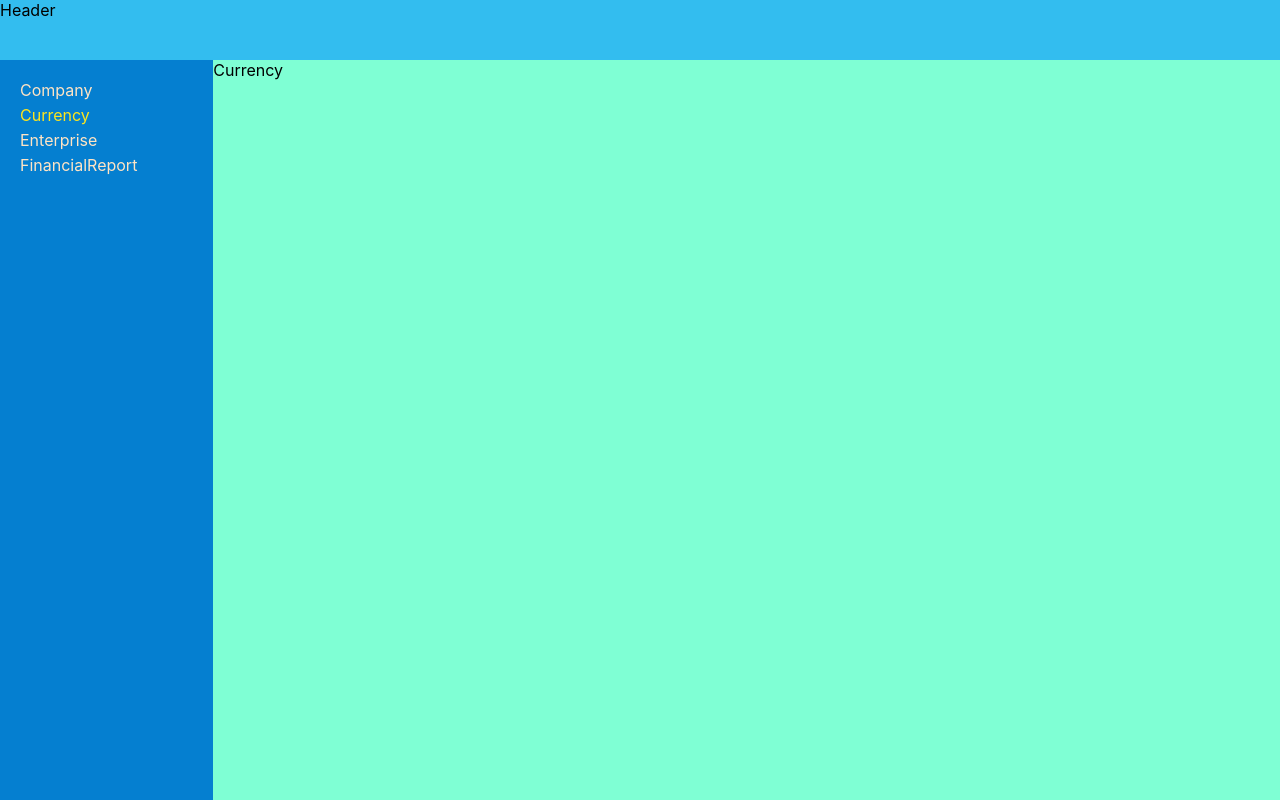
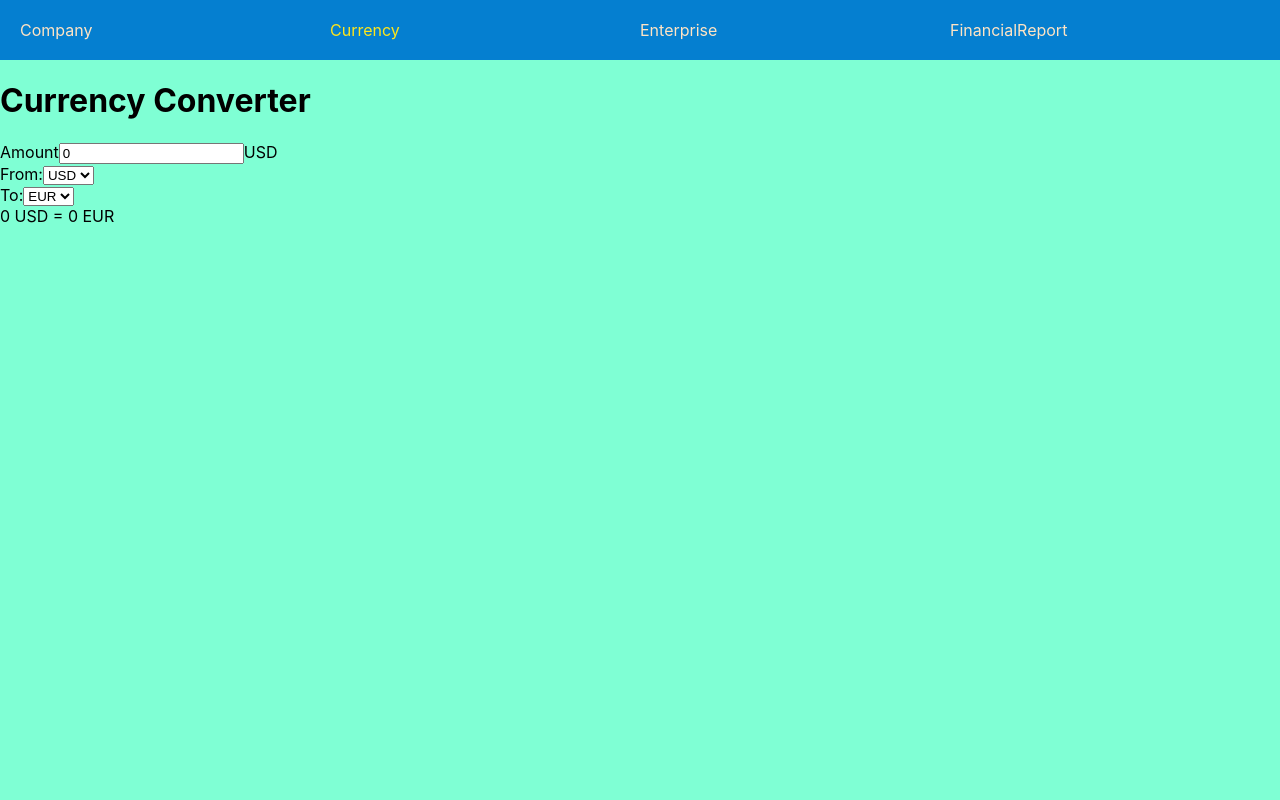
Before and after one commit to SerhiiKhv/Holding-Systeam-KW, a React (Create React App) app: page /currency in a window 1280 px wide. Built offline with nearby package versions, Linux system fonts and the light colour scheme.

Commit message:
Added functions for currency

```diff
--- a/src/App.css
+++ b/src/App.css
@@ -5,8 +5,8 @@
   display: grid;
 
   grid-template-areas:
-   "h h"
-   "n c";
+   "n n"
+   "c c";
 
   grid-template-rows: 60px 1fr;
   grid-template-columns: 1fr 5fr;
--- a/src/App.tsx
+++ b/src/App.tsx
@@ -1,6 +1,5 @@
 import React from 'react';
 import './App.css';
-import {Header} from "./Component/Header/Header";
 import {Nav} from "./Component/Nav/Nav";
 import {LanguageProvider} from "./Component/Language/components/LanguageContext";
 import {BrowserRouter, Route, Routes} from 'react-router-dom';
@@ -14,8 +13,6 @@ import {FinancialReport} from "./Component/Content/FinancialReport/FinancialRepo
 const AppStart = () => {
     return (
         <div className='app-wrapper'>
-            <Header/>
-
             <Nav/>
 
             <div className='app-wrapper-content'>
--- a/src/Component/Content/Currency/Currency.tsx
+++ b/src/Component/Content/Currency/Currency.tsx
@@ -1,5 +1,98 @@
+import React, {useState} from 'react';
+
+interface CurrencyInputProps {
+    label: string;
+    currency: string;
+    value: number;
+    onValueChange: (newValue: number) => void;
+}
+interface ExchangeRate {
+    fromCurrency: string;
+    toCurrency: string;
+    rate: number;
+}
+const CurrencyInput = (props: CurrencyInputProps) => {
+    const {label, currency, value, onValueChange} = props;
+
+    const handleValueChange = (event: React.ChangeEvent<HTMLInputElement>) => {
+        const newValue = parseFloat(event.target.value);
+        onValueChange(newValue);
+    }
+
+    return (
+        <div>
+            <label>{label}</label>
+            <input type="number" value={value} onChange={handleValueChange}/>
+            <span>{currency}</span>
+        </div>
+    );
+}
+const convertCurrency = (amount: number, fromCurrency: string,
+                         toCurrency: string, exchangeRates: ExchangeRate[]): number => {
+    if (fromCurrency !== toCurrency) {
+        const exchangeRate = exchangeRates.find(rate => rate.fromCurrency === fromCurrency
+            && rate.toCurrency === toCurrency);
+
+        if (!exchangeRate) {
+            throw new Error(`Cannot find exchange rate from ${fromCurrency} to ${toCurrency}`);
+        }
+
+        return amount * exchangeRate.rate;
+
+    } else {
+        return amount
+    }
+
+
+}
+
+
 export const Currency = () => {
-    return <div>
-        Currency
-    </div>
+
+    const [amount, setAmount] = useState(0);
+    const [fromCurrency, setFromCurrency] = useState('USD');
+    const [toCurrency, setToCurrency] = useState('EUR');
+
+    const exchangeRates: ExchangeRate[] = [
+        {fromCurrency: 'USD', toCurrency: 'EUR', rate: 0.84},
+        {fromCurrency: 'USD', toCurrency: 'UAH', rate: 36.95},
+        {fromCurrency: 'EUR', toCurrency: 'UAH', rate: 40.33},
+        {fromCurrency: 'EUR', toCurrency: 'USD', rate: 1.09},
+        {fromCurrency: 'UAH', toCurrency: 'USD', rate: 0.027},
+        {fromCurrency: 'UAH', toCurrency: 'EUR', rate: 0.025},
+    ];
+
+    const convertedAmount = convertCurrency(amount, fromCurrency, toCurrency, exchangeRates);
+
+    const handleFromCurrencyChange = (event: React.ChangeEvent<HTMLSelectElement>) => {
+        setFromCurrency(event.target.value);
+    }
+
+    const handleToCurrencyChange = (event: React.ChangeEvent<HTMLSelectElement>) => {
+        setToCurrency(event.target.value);
+    }
+
+    return (
+        <div>
+            <h1>Currency Converter</h1>
+            <CurrencyInput label="Amount" currency={fromCurrency} value={amount} onValueChange={setAmount}/>
+            <div>
+                <label>From:</label>
+                <select value={fromCurrency} onChange={handleFromCurrencyChange}>
+                    <option value="USD">USD</option>
+                    <option value="EUR">EUR</option>
+                    <option value="UAH">UAH</option>
+                </select>
+            </div>
+            <div>
+                <label>To:</label>
+                <select value={toCurrency} onChange={handleToCurrencyChange}>
+                    <option value="USD">USD</option>
+                    <option value="EUR">EUR</option>
+                    <option value="UAH">UAH</option>
+                </select>
+            </div>
+            <div>{amount} {fromCurrency} = {convertedAmount} {toCurrency}</div>
+        </div>
+    );
 }
--- a/src/Component/Header/Header.module.css
+++ /dev/null
@@ -1,4 +0,0 @@
-.header{
-  grid-area: h;
-  background-color: #33bdef;
-}
--- a/src/Component/Header/Header.tsx
+++ /dev/null
@@ -1,6 +0,0 @@
-import style from "./Header.module.css"
-export const Header = () => {
-    return <header className={style.header}>
-        Header
-    </header>
-}
--- a/src/Component/Nav/Nav.module.css
+++ b/src/Component/Nav/Nav.module.css
@@ -2,6 +2,8 @@
   grid-area: n;
   background-color: #057fd0;
   padding: 20px;
+  display: grid;
+  grid-template-columns: repeat(auto-fit, minmax(100px, 1fr));
 }
 
 .activeLink {
```
Also changed, not shown: src/Redux/Types/types.ts (added, +22 -0 lines).
